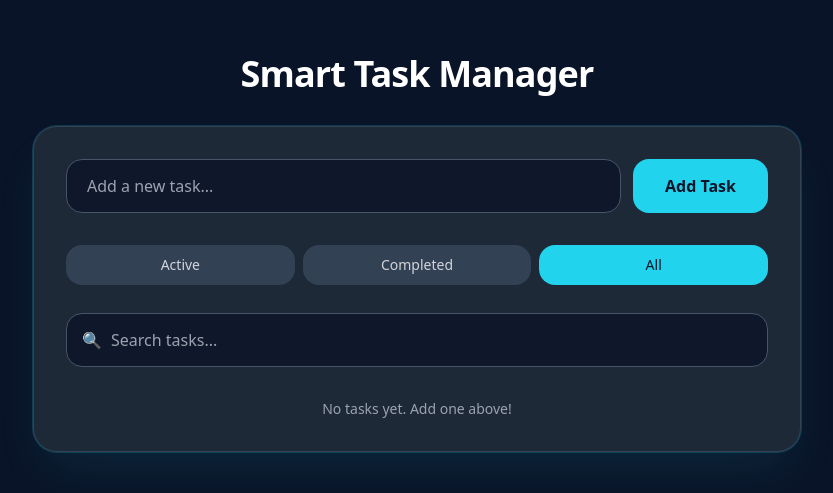
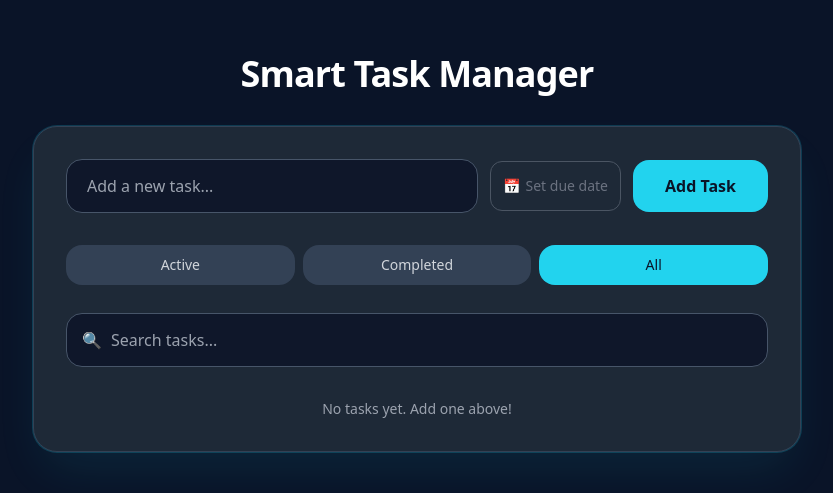
Before and after one commit to john-sprague/smart-task-manager, a React (Vite) app: page / in a window 1280 px wide. Shown: the part 147-640 px from the top of the page, without its empty margins (223-1056 px from the left). Built offline with nearby package versions, Linux system fonts and the light colour scheme.

Commit message:
feat: add due dates and calendar picker to task input.
- Use DueDateComponent in the task input component.
- Extended the addTask function in the useTasks hooks to support a due date.
- Adjusted styling of the DueDateComponent normal size to match the other elements

```diff
--- a/src/components/DueDatePicker.tsx
+++ b/src/components/DueDatePicker.tsx
@@ -53,7 +53,7 @@ const DueDatePicker = ({ dueDate, onChange, size = "normal" }: Props) => {
                 ? "border-red-500 text-red-400"
                 : "border-[#22d3ee] text-[#22d3ee]"
               : "border-gray-600 text-gray-400 hover:border-gray-500"
-          } ${size === "small" ? "text-xs py-1 px-2.5" : ""}`}
+          } ${size === "small" ? "text-xs py-1 px-2.5" : "py-[14px] text-[15px]"}`}
       >
         📅
         {formattedDate ? (
--- a/src/components/TaskInput.tsx
+++ b/src/components/TaskInput.tsx
@@ -1,21 +1,20 @@
-import React, { useState, ChangeEvent, FormEvent } from "react";
+import React, { useState, FormEvent } from "react";
+import DueDatePicker from "./DueDatePicker";
 
 interface Props {
-  onAdd: (text: string) => void;
+  onAdd: (text: string, dueDate?: string) => void;
 }
 
 const TaskInput = ({ onAdd }: Props) => {
   const [value, setValue] = useState<string>("");
-
-  const handleChange = (e: ChangeEvent<HTMLInputElement>) => {
-    setValue(e.target.value);
-  };
+  const [dueDate, setDueDate] = useState<string | undefined>(undefined);
 
   const handleSubmit = (e: FormEvent<HTMLFormElement>) => {
     e.preventDefault();
     if (value.trim()) {
-      onAdd(value.trim());
+      onAdd(value.trim(), dueDate);
       setValue("");
+      setDueDate(undefined);
     }
   };
 
@@ -27,20 +26,24 @@ const TaskInput = ({ onAdd }: Props) => {
       <input
         type="text"
         value={value}
-        onChange={handleChange}
+        onChange={(e) => setValue(e.target.value)}
         placeholder="Add a new task..."
         className="flex-1 bg-[#0f172a] border border-[#475569] focus:border-[#22d3ee]
                    rounded-2xl px-5 py-3.5 text-white placeholder-gray-400
                    focus:outline-none focus:ring-2 focus:ring-[#22d3ee]/30 transition-all"
       />
+
+      <div className="flex items-center gap-3">
+        <DueDatePicker dueDate={dueDate} onChange={setDueDate} size="normal" />
+
         <button
           type="submit"
           className="bg-[#22d3ee] hover:bg-[#06b6d4] text-[#0a1428] font-semibold
-                   px-8 py-3.5 rounded-2xl transition-all active:scale-95
-                   whitespace-nowrap"
+                     px-8 py-3.5 rounded-2xl transition-all active:scale-95 whitespace-nowrap"
         >
           Add Task
         </button>
+      </div>
     </form>
   );
 };
--- a/src/hooks/useTasks.tsx
+++ b/src/hooks/useTasks.tsx
@@ -9,7 +9,7 @@ export function useTasks() {
     saveTasks(tasks);
   }, [tasks]);
 
-  const addTask = (text: string): void => {
+  const addTask = (text: string, dueDate?: string): void => {
     if (!text.trim()) return;
 
     const newTask: Task = {
@@ -17,6 +17,7 @@ export function useTasks() {
       text,
       completed: false,
       priority: "medium",
+      dueDate,
       createdAt: Date.now(),
     };
 
```
Lines whose indentation alone changed are shown as unchanged.
